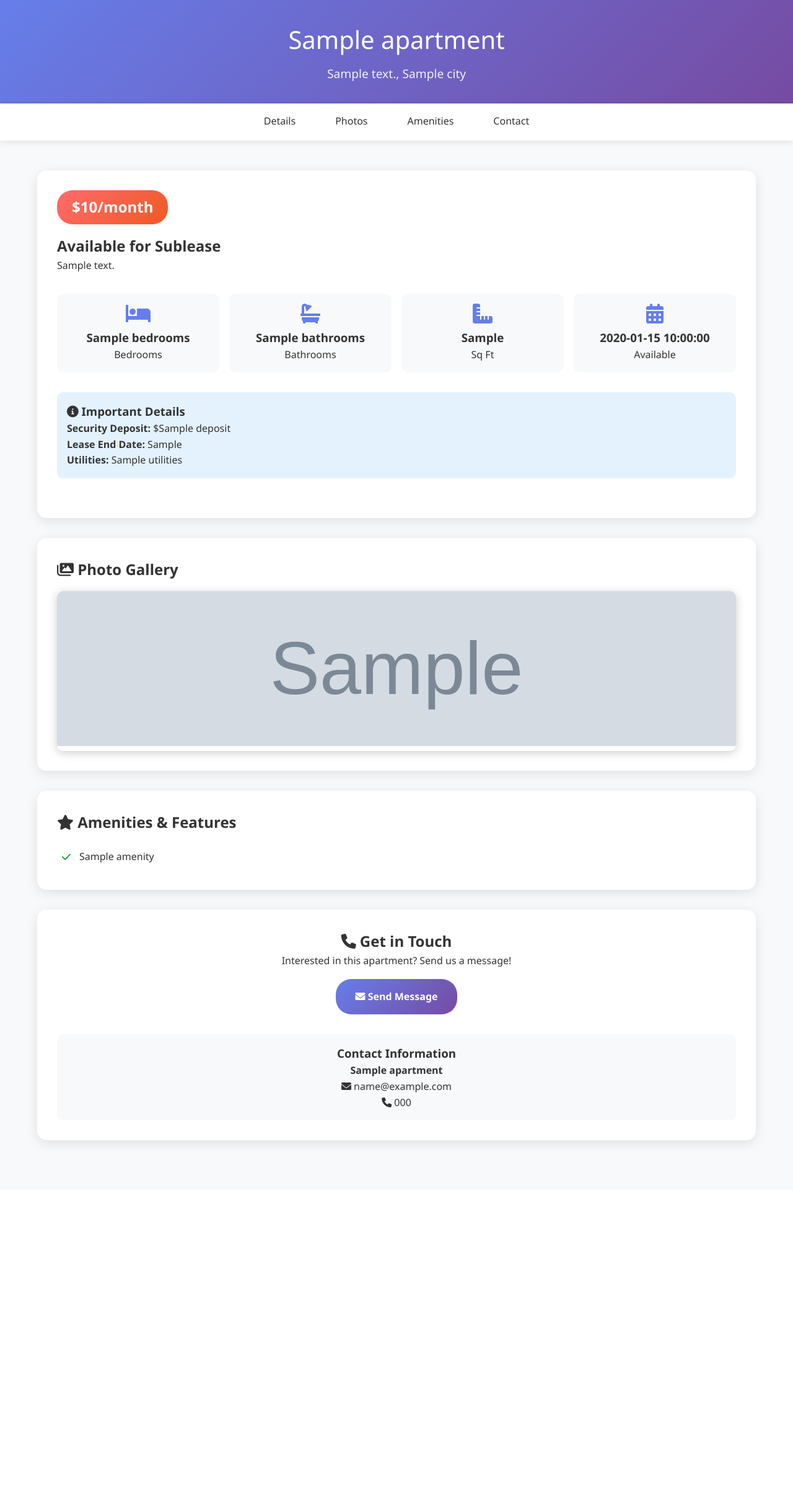
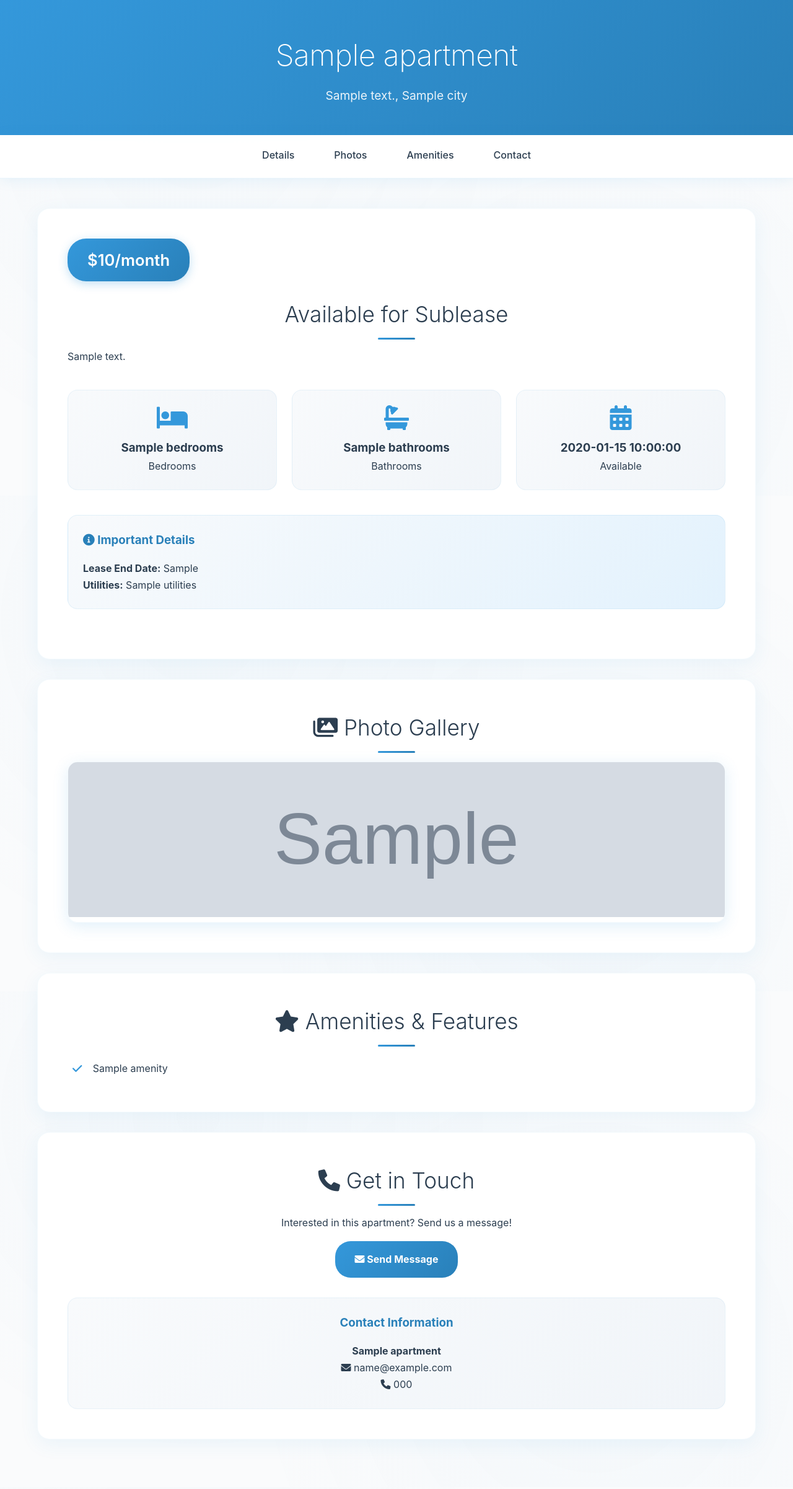
Before and after one commit to Eperezalonso/LegacySublease, a Flask app: template templates/index.html in a window 1280 px wide. Shown: the whole page at 62% size. Before the commit the page ends 1852 px from the top, so only its background shows below. Run offline with Flask 3, Linux system fonts and the light colour scheme; the template is opened without the code that fills it: most values are stand-ins (such as "Sample title", 1, 10 or a date in 2020); grey boxes marked "Sample" are stand-in pictures.

Commit message:
Transform UI to elegant white and light blue design with sophisticated styling

```diff
--- a/main.py
+++ b/main.py
@@ -31,11 +31,12 @@ apartment_data = {
     'contact_phone': '(305) 546-9205',
     'photos': [
         # Local photos - place your apartment photos in the static/images folder
-        '/static/images/photo1.jpg',
-        '/static/images/photo2.jpg',
-        '/static/images/photo3.jpg',
-        '/static/images/photo4.jpg',
-        '/static/images/photo5.jpg'
+        '/static/images/pool.png',
+        '/static/images/kitchen.png',
+        '/static/images/living_room.png',
+        '/static/images/room.png',
+        '/static/images/outside.png',
+        '/static/images/room2.png'
     ]
 }
 
--- a/templates/index.html
+++ b/templates/index.html
@@ -13,10 +13,14 @@
         }
 
         body {
-            font-family: 'Segoe UI', Tahoma, Geneva, Verdana, sans-serif;
-            line-height: 1.6;
-            color: #333;
-            background-color: #f8f9fa;
+            font-family: 'Inter', 'Segoe UI', -apple-system, BlinkMacSystemFont, sans-serif;
+            line-height: 1.7;
+            color: #2c3e50;
+            background-color: #fafbfc;
+            background-image:
+                radial-gradient(circle at 25% 25%, rgba(52, 152, 219, 0.03) 0%, transparent 50%),
+                radial-gradient(circle at 75% 75%, rgba(52, 152, 219, 0.03) 0%, transparent 50%);
+            background-attachment: fixed;
         }
 
         .container {
@@ -27,16 +31,18 @@
 
         /* Header */
         .header {
-            background: linear-gradient(135deg, #667eea 0%, #764ba2 100%);
+            background: linear-gradient(135deg, #3498db 0%, #2980b9 100%);
             color: white;
-            padding: 2rem 0;
+            padding: 3rem 0;
             text-align: center;
+            box-shadow: 0 4px 20px rgba(52, 152, 219, 0.15);
         }
 
         .header h1 {
-            font-size: 2.5rem;
+            font-size: 3rem;
             margin-bottom: 0.5rem;
-            font-weight: 300;
+            font-weight: 200;
+            letter-spacing: -0.5px;
         }
 
         .header p {
@@ -46,11 +52,13 @@
 
         /* Navigation */
         .nav {
-            background: white;
-            box-shadow: 0 2px 10px rgba(0,0,0,0.1);
+            background: rgba(255, 255, 255, 0.95);
+            backdrop-filter: blur(10px);
+            box-shadow: 0 2px 20px rgba(52, 152, 219, 0.1);
             position: sticky;
             top: 0;
             z-index: 100;
+            border-bottom: 1px solid rgba(52, 152, 219, 0.1);
         }
 
         .nav ul {
@@ -66,16 +74,18 @@
 
         .nav a {
             display: block;
-            padding: 1rem 2rem;
+            padding: 1.2rem 2rem;
             text-decoration: none;
-            color: #333;
+            color: #2c3e50;
+            font-weight: 500;
             transition: all 0.3s ease;
             border-bottom: 3px solid transparent;
         }
 
         .nav a:hover {
-            background-color: #f8f9fa;
-            border-bottom-color: #667eea;
+            background-color: rgba(52, 152, 219, 0.05);
+            border-bottom-color: #3498db;
+            color: #3498db;
         }
 
         /* Main Content */
@@ -83,52 +93,83 @@
             padding: 3rem 0;
         }
 
+        .main-content h2 {
+            color: #2c3e50;
+            font-size: 2.2rem;
+            font-weight: 300;
+            margin-bottom: 1.5rem;
+            text-align: center;
+            position: relative;
+        }
+
+        .main-content h2::after {
+            content: '';
+            position: absolute;
+            bottom: -10px;
+            left: 50%;
+            transform: translateX(-50%);
+            width: 60px;
+            height: 3px;
+            background: linear-gradient(135deg, #3498db, #2980b9);
+            border-radius: 2px;
+        }
+
         .hero-section {
             background: white;
-            border-radius: 15px;
-            padding: 2rem;
+            border-radius: 20px;
+            padding: 3rem;
             margin-bottom: 2rem;
-            box-shadow: 0 5px 20px rgba(0,0,0,0.1);
+            box-shadow: 0 8px 30px rgba(52, 152, 219, 0.08);
+            border: 1px solid rgba(52, 152, 219, 0.05);
         }
 
         .price-badge {
-            background: linear-gradient(135deg, #ff6b6b, #ee5a24);
+            background: linear-gradient(135deg, #3498db, #2980b9);
             color: white;
-            padding: 0.5rem 1.5rem;
-            border-radius: 25px;
-            font-size: 1.5rem;
-            font-weight: bold;
+            padding: 0.8rem 2rem;
+            border-radius: 30px;
+            font-size: 1.6rem;
+            font-weight: 600;
             display: inline-block;
-            margin-bottom: 1rem;
+            margin-bottom: 1.5rem;
+            box-shadow: 0 4px 15px rgba(52, 152, 219, 0.3);
         }
 
         .key-details {
             display: grid;
             grid-template-columns: repeat(auto-fit, minmax(200px, 1fr));
-            gap: 1rem;
-            margin: 2rem 0;
+            gap: 1.5rem;
+            margin: 2.5rem 0;
         }
 
         .detail-item {
             text-align: center;
-            padding: 1rem;
-            background: #f8f9fa;
-            border-radius: 10px;
+            padding: 1.5rem;
+            background: linear-gradient(135deg, #f8fafc 0%, #f1f5f9 100%);
+            border-radius: 16px;
+            border: 1px solid rgba(52, 152, 219, 0.08);
+            transition: transform 0.3s ease, box-shadow 0.3s ease;
+        }
+
+        .detail-item:hover {
+            transform: translateY(-2px);
+            box-shadow: 0 8px 25px rgba(52, 152, 219, 0.12);
         }
 
         .detail-item i {
-            font-size: 2rem;
-            color: #667eea;
-            margin-bottom: 0.5rem;
+            font-size: 2.5rem;
+            color: #3498db;
+            margin-bottom: 0.8rem;
         }
 
         /* Photo Gallery */
         .photo-gallery {
             background: white;
-            border-radius: 15px;
-            padding: 2rem;
+            border-radius: 20px;
+            padding: 3rem;
             margin-bottom: 2rem;
-            box-shadow: 0 5px 20px rgba(0,0,0,0.1);
+            box-shadow: 0 8px 30px rgba(52, 152, 219, 0.08);
+            border: 1px solid rgba(52, 152, 219, 0.05);
         }
 
         .gallery-grid {
@@ -139,14 +180,16 @@
         }
 
         .gallery-item {
-            border-radius: 10px;
+            border-radius: 16px;
             overflow: hidden;
-            box-shadow: 0 3px 15px rgba(0,0,0,0.2);
-            transition: transform 0.3s ease;
+            box-shadow: 0 6px 25px rgba(52, 152, 219, 0.15);
+            transition: all 0.4s ease;
+            border: 1px solid rgba(52, 152, 219, 0.05);
         }
 
         .gallery-item:hover {
-            transform: translateY(-5px);
+            transform: translateY(-8px);
+            box-shadow: 0 12px 35px rgba(52, 152, 219, 0.25);
         }
 
         .gallery-item img {
@@ -158,10 +201,11 @@
         /* Amenities */
         .amenities-section {
             background: white;
-            border-radius: 15px;
-            padding: 2rem;
+            border-radius: 20px;
+            padding: 3rem;
             margin-bottom: 2rem;
-            box-shadow: 0 5px 20px rgba(0,0,0,0.1);
+            box-shadow: 0 8px 30px rgba(52, 152, 219, 0.08);
+            border: 1px solid rgba(52, 152, 219, 0.05);
         }
 
         .amenities-grid {
@@ -178,18 +222,20 @@
         }
 
         .amenity-item i {
-            color: #28a745;
-            margin-right: 0.5rem;
+            color: #3498db;
+            margin-right: 0.8rem;
             width: 20px;
+            font-size: 1.1rem;
         }
 
         /* Contact Section */
         .contact-section {
             background: white;
-            border-radius: 15px;
-            padding: 2rem;
+            border-radius: 20px;
+            padding: 3rem;
             margin-bottom: 2rem;
-            box-shadow: 0 5px 20px rgba(0,0,0,0.1);
+            box-shadow: 0 8px 30px rgba(52, 152, 219, 0.08);
+            border: 1px solid rgba(52, 152, 219, 0.05);
             text-align: center;
         }
 
@@ -213,22 +259,24 @@
         }
 
         .btn-primary {
-            background: linear-gradient(135deg, #667eea, #764ba2);
+            background: linear-gradient(135deg, #3498db, #2980b9);
             color: white;
         }
 
         .btn-primary:hover {
             transform: translateY(-2px);
-            box-shadow: 0 5px 15px rgba(102, 126, 234, 0.4);
+            box-shadow: 0 8px 25px rgba(52, 152, 219, 0.4);
         }
 
         .btn-secondary {
-            background: #6c757d;
-            color: white;
+            background: #ecf0f1;
+            color: #2c3e50;
+            border: 2px solid #bdc3c7;
         }
 
         .btn-secondary:hover {
-            background: #5a6268;
+            background: #d5dbdb;
+            border-color: #95a5a6;
             transform: translateY(-2px);
         }
 
@@ -325,20 +373,14 @@
                         <p>Bathrooms</p>
                     </div>
                     <div class="detail-item">
-                        <i class="fas fa-ruler-combined"></i>
-                        <h3>{{ apartment.square_feet }}</h3>
-                        <p>Sq Ft</p>
-                    </div>
-                    <div class="detail-item">
                         <i class="fas fa-calendar-alt"></i>
                         <h3>{{ apartment.available_date }}</h3>
                         <p>Available</p>
                     </div>
                 </div>
 
-                <div style="margin: 2rem 0; padding: 1rem; background: #e3f2fd; border-radius: 10px;">
-                    <h3><i class="fas fa-info-circle"></i> Important Details</h3>
-                    <p><strong>Security Deposit:</strong> ${{ apartment.deposit }}</p>
+                <div style="margin: 2rem 0; padding: 1.5rem; background: linear-gradient(135deg, #f8fafc 0%, #e3f2fd 100%); border-radius: 16px; border: 1px solid rgba(52, 152, 219, 0.1);">
+                    <h3 style="color: #2980b9; margin-bottom: 1rem;"><i class="fas fa-info-circle"></i> Important Details</h3>
                     <p><strong>Lease End Date:</strong> {{ apartment.lease_end }}</p>
                     <p><strong>Utilities:</strong> {{ apartment.utilities }}</p>
                 </div>
@@ -378,8 +420,8 @@
                         <i class="fas fa-envelope"></i> Send Message
                     </a>
                 </div>
-                <div style="margin-top: 2rem; padding: 1rem; background: #f8f9fa; border-radius: 10px;">
-                    <h3>Contact Information</h3>
+                <div style="margin-top: 2rem; padding: 1.5rem; background: linear-gradient(135deg, #f8fafc 0%, #f1f5f9 100%); border-radius: 16px; border: 1px solid rgba(52, 152, 219, 0.08);">
+                    <h3 style="color: #2980b9; margin-bottom: 1rem;">Contact Information</h3>
                     <p><strong>{{ apartment.contact_name }}</strong></p>
                     <p><i class="fas fa-envelope"></i> {{ apartment.contact_email }}</p>
                     <p><i class="fas fa-phone"></i> {{ apartment.contact_phone }}</p>
@@ -419,7 +461,7 @@
             navLinks.forEach(link => {
                 link.style.borderBottomColor = 'transparent';
                 if (link.getAttribute('href') === `#${current}`) {
-                    link.style.borderBottomColor = '#667eea';
+                    link.style.borderBottomColor = '#3498db';
                 }
             });
         });
```
Also changed, not shown: templates/contact.html (+27 -21 lines), static/images/README.md.
